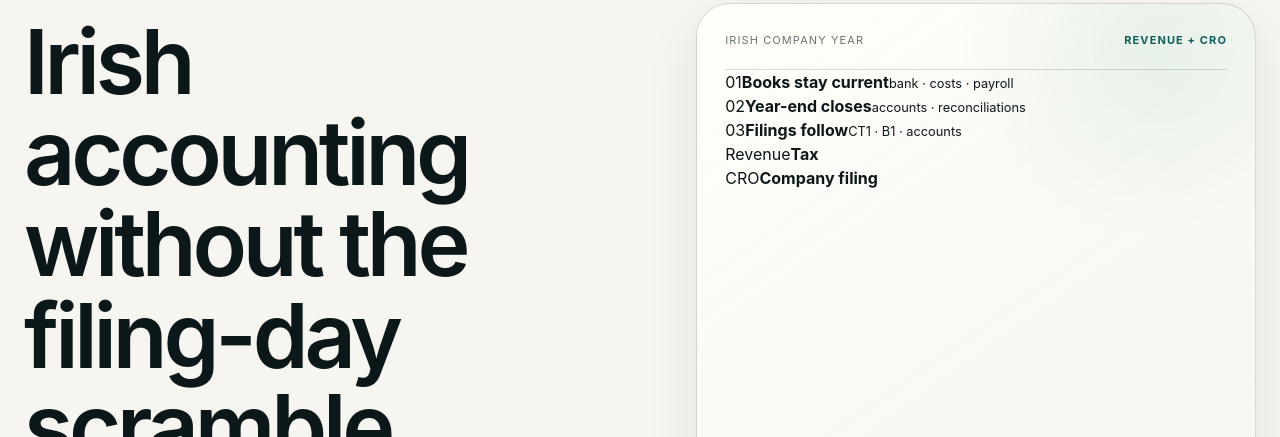
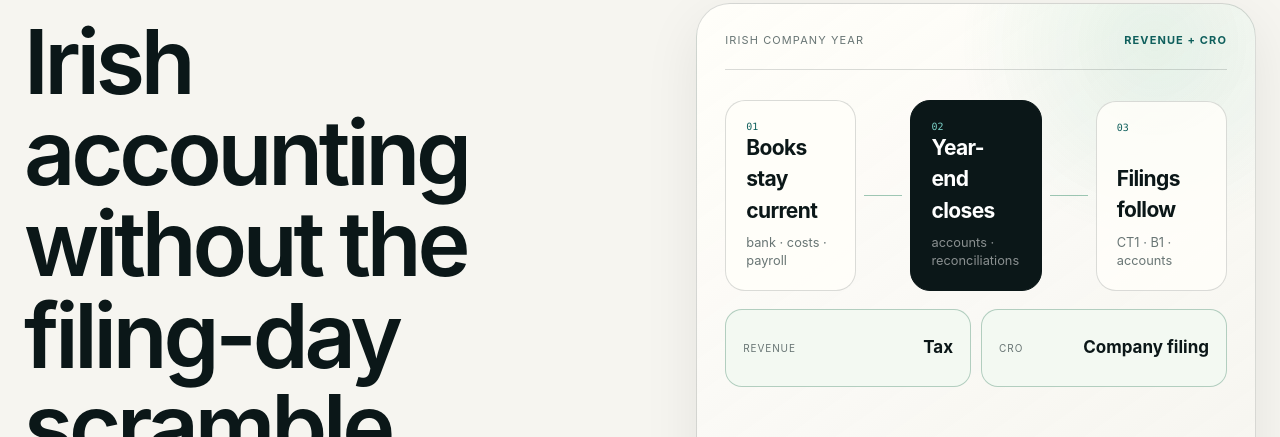
Before and after one commit to victoriashiel/Shiel-ltd, a Next.js app: page /countries/ireland in a window 1280 px wide. Shown: the part 306-743 px from the top of the page. Built offline with nearby package versions, Linux system fonts and the light colour scheme; no server answers.

Commit message:
Give Ireland page a filing-year visual

```diff
--- a/app/countries/ireland/ireland.module.css
+++ b/app/countries/ireland/ireland.module.css
@@ -4,7 +4,7 @@
   border: 1px solid var(--line);
   border-radius: 34px;
   background:
-    radial-gradient(circle at 82% 8%, color-mix(in srgb, #169b62 9%, transparent), transparent 30%),
+    radial-gradient(circle at 82% 8%, color-mix(in srgb, #169b62 10%, transparent), transparent 30%),
     linear-gradient(145deg, color-mix(in srgb, var(--paper) 94%, transparent), color-mix(in srgb, var(--cloud) 84%, transparent));
   box-shadow: var(--shadow-soft);
 }
@@ -23,69 +23,95 @@
 
 .visualTop strong { color: var(--teal); }
 
-.ledgerCard {
-  min-height: 165px;
-  margin-top: 28px;
-  padding: 24px;
-  border-radius: 22px;
-  background: var(--ink);
-  color: white;
+.yearTrack {
   display: grid;
-  align-content: center;
-  gap: 6px;
+  grid-template-columns: 1fr 38px 1fr 38px 1fr;
+  gap: 8px;
+  align-items: center;
+  margin-top: 30px;
 }
 
-.ledgerCard span {
-  color: #7bd1c7;
-  text-transform: uppercase;
-  letter-spacing: .1em;
-  font-size: 10px;
-}
-
-.ledgerCard strong {
-  font-size: 34px;
-  letter-spacing: -.04em;
-}
-
-.ledgerCard small { color: rgba(255,255,255,.52); }
-
-.splitLine {
-  width: 52%;
-  height: 32px;
-  margin: 0 auto;
-  border-left: 1px solid color-mix(in srgb, var(--teal) 30%, var(--line));
-  border-right: 1px solid color-mix(in srgb, var(--teal) 30%, var(--line));
-  border-top: 1px solid color-mix(in srgb, var(--teal) 30%, var(--line));
-}
-
-.filingRow {
-  display: grid;
-  grid-template-columns: repeat(2,1fr);
-  gap: 10px;
-}
-
-.filingRow div {
-  min-height: 130px;
-  padding: 18px;
+.trackStage {
+  min-height: 190px;
+  padding: 20px;
   border: 1px solid var(--line);
-  border-radius: 18px;
+  border-radius: 20px;
   background: color-mix(in srgb, var(--paper) 84%, transparent);
   display: flex;
   flex-direction: column;
 }
 
-.filingRow span {
+.trackStage:nth-of-type(3) {
+  background: var(--ink);
+  color: white;
+  border-color: var(--ink);
+}
+
+.trackStage > span {
   color: var(--teal);
+  font: 10px var(--font-mono);
+}
+
+.trackStage:nth-of-type(3) > span { color: #7bd1c7; }
+.trackStage strong { margin-top: auto; font-size: 21px; letter-spacing: -.03em; }
+.trackStage small { margin-top: 8px; color: var(--muted); line-height: 1.4; }
+.trackStage:nth-of-type(3) small { color: rgba(255,255,255,.52); }
+
+.trackLine {
+  height: 1px;
+  background: color-mix(in srgb, #169b62 30%, var(--line));
+}
+
+.authorityRow {
+  display: grid;
+  grid-template-columns: repeat(2,1fr);
+  gap: 10px;
+  margin-top: 18px;
+}
+
+.authorityRow div {
+  min-height: 78px;
+  padding: 15px 17px;
+  border-radius: 17px;
+  background: color-mix(in srgb, #169b62 5%, var(--paper));
+  border: 1px solid color-mix(in srgb, #169b62 16%, var(--line));
+  display: flex;
+  align-items: center;
+  justify-content: space-between;
+  gap: 16px;
+}
+
+.authorityRow span {
+  color: var(--muted);
   text-transform: uppercase;
   letter-spacing: .09em;
   font-size: 10px;
 }
 
-.filingRow strong { margin-top: auto; font-size: 21px; }
-.filingRow small { margin-top: 7px; color: var(--muted); }
+.authorityRow strong { font-size: 17px; }
+
+@media (hover: hover) and (prefers-reduced-motion: no-preference) {
+  .trackStage,
+  .authorityRow div {
+    transition: transform .24s ease, border-color .24s ease;
+  }
+
+  .trackStage:hover,
+  .authorityRow div:hover {
+    transform: translateY(-3px);
+    border-color: color-mix(in srgb, #169b62 30%, var(--line));
+  }
+}
 
 @media (max-width: 760px) {
   .irelandVisual { min-height: auto; padding: 18px; border-radius: 26px; }
-  .filingRow { grid-template-columns: 1fr; }
-  .splitLine { width: 1px; height: 28px; border: 0; background: color-mix(in srgb, var(--teal) 30%, var(--line)); }
+  .yearTrack { grid-template-columns: 1fr; }
+  .trackLine { width: 1px; height: 24px; justify-self: center; }
+  .trackStage { min-height: 150px; }
+  .authorityRow { grid-template-columns: 1fr; }
 }
+
+@media (prefers-reduced-motion: reduce) {
+  .trackStage,
+  .authorityRow div { transition: none; }
+}
```
